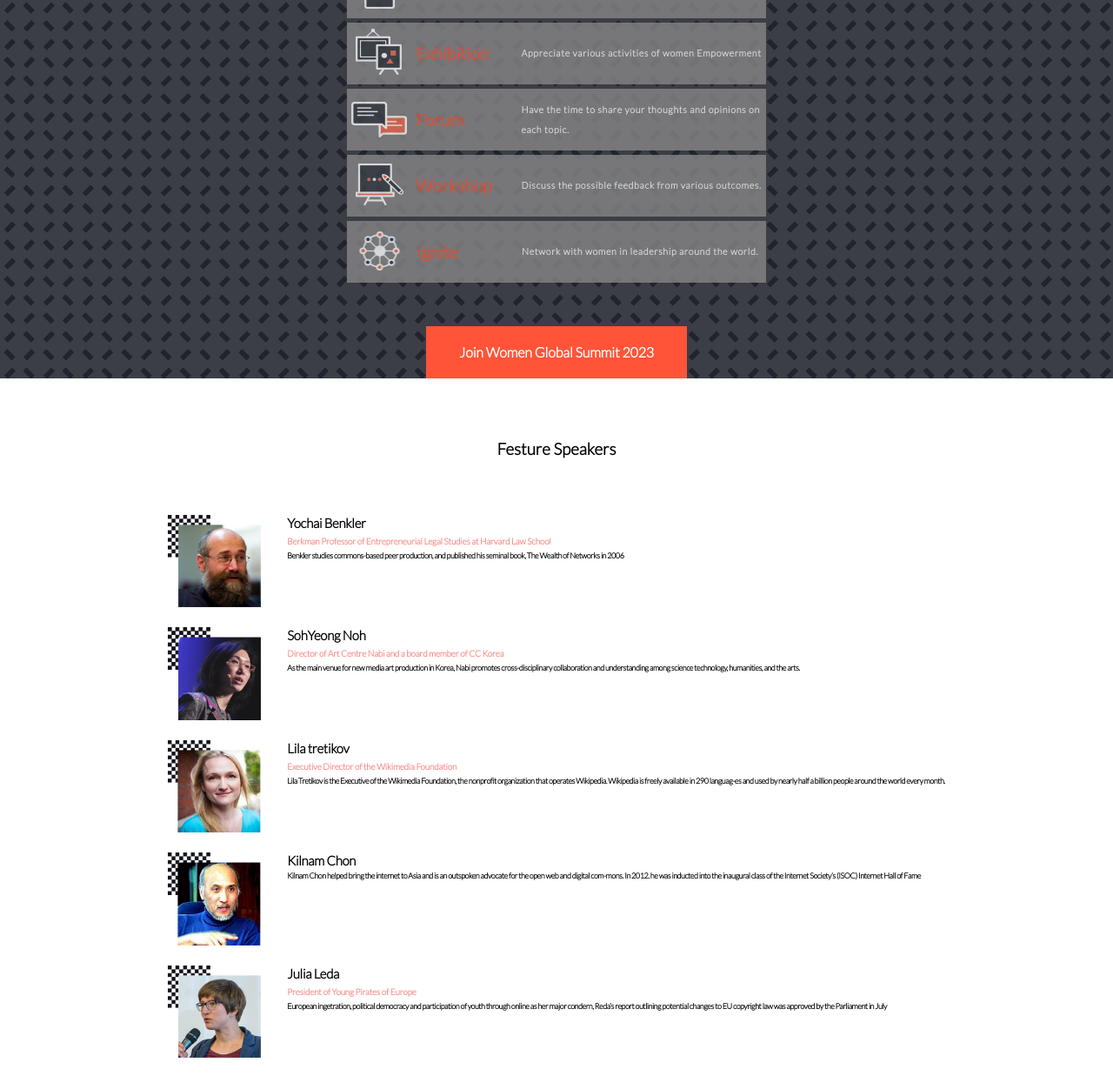
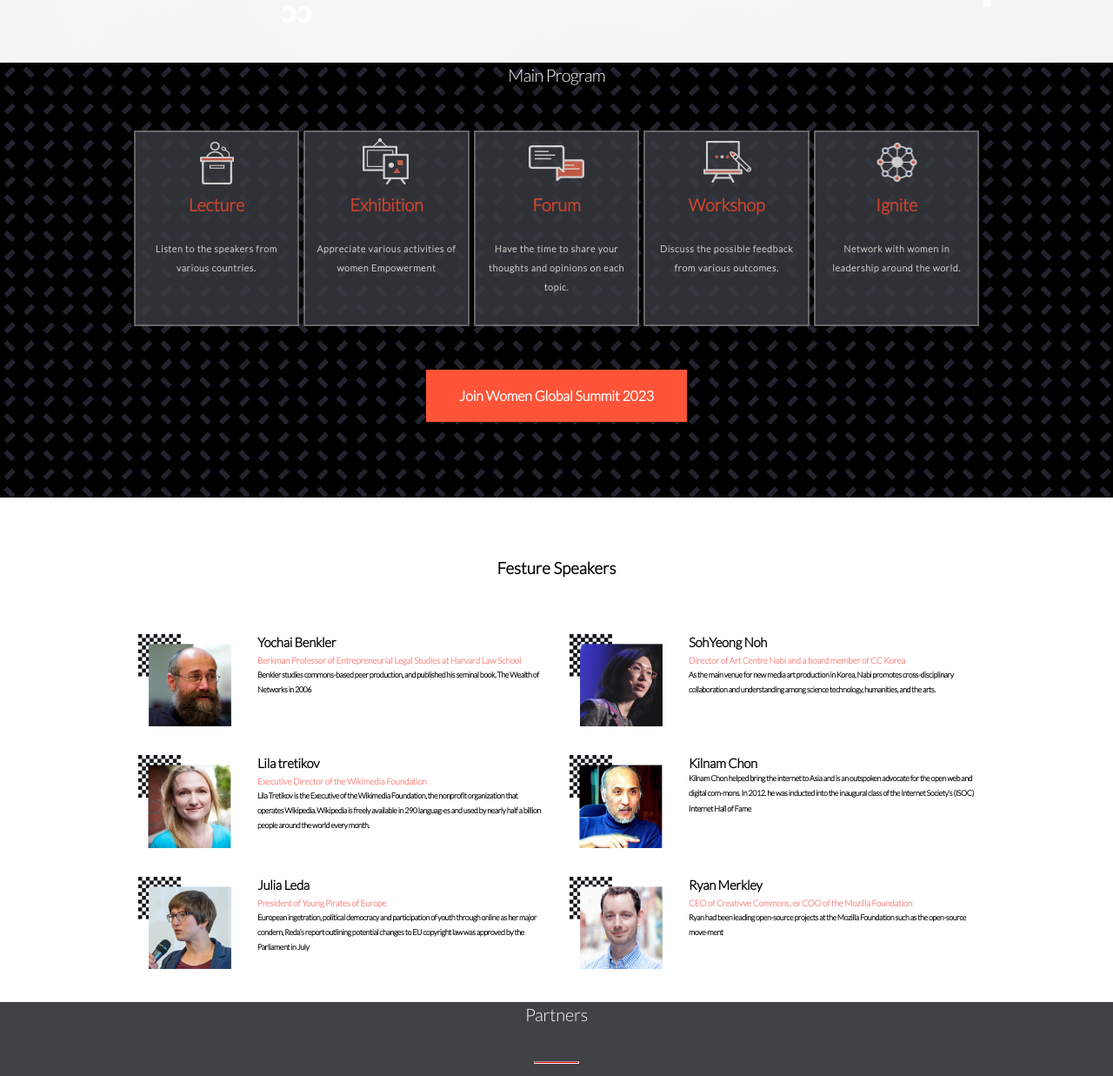
Before and after one commit to enocol/capstone-project, a plain HTML site: page index.html in a window 1280 px wide. Shown: the part 540-1777 px from the top of the page at 87% size. Drawn offline with Linux system fonts and the light colour scheme.

Commit message:
Edit styles

```diff
--- a/styles.css
+++ b/styles.css
@@ -36,10 +36,11 @@
   align-items: center;
   top: 0;
   left: 0;
-  backdrop-filter: blur(20px);
+  backdrop-filter: blur(10px);
   padding-top: 30px;
   transition: all 0.2s ease-in;
   background-color: #868686;
+  z-index: 2;
 }
 
 .mobile-menu a {
@@ -62,9 +63,14 @@
   display: flex;
   justify-content: center;
   flex-direction: column;
-  padding-left: 8%;
+  padding-left: 10%;
   margin-top: 25px;
-  height: auto;
+  height: 500px;
+}
+
+.section1-container {
+  border: 1px solid red;
+  width: 90%;
 }
 
 .h1 {
@@ -130,10 +136,10 @@
 
 .program {
   display: flex;
-  gap: 10px;
+  gap: 5px;
   align-items: center;
   padding: 5px;
-  background-color: #868686;
+  background-color: #3b3e45;
   opacity: 0.8;
 }
 
@@ -143,13 +149,8 @@
   gap: 5px;
 }
 
-.program img {
-  flex: 1;
-}
-
 .program span {
   flex: 1;
-  flex-basis: 5%;
   color: #ff5438;
   font-family: "Lato", sans-serif;
   font-size: 20px;
@@ -160,8 +161,7 @@
 }
 
 .program p {
-  flex: 1;
-  flex-basis: 40%;
+  flex: 2;
   color: #fff;
   font-family: "Lato", sans-serif;
   font-size: 10.703px;
@@ -175,8 +175,9 @@
   display: flex;
   flex-direction: column;
   align-items: center;
-  background-color: #3b3e45;
+  background-color: black;
   background-image: url("./images/icons/bg-maze.png");
+  height: 600px;
 }
 
 .section2-container h2 {
@@ -185,7 +186,7 @@
   font-size: 20px;
   font-style: normal;
   font-weight: 400;
-  line-height: 28px; /* 140% */
+  line-height: 28px;
   letter-spacing: -0.8px;
 }
 
@@ -266,6 +267,40 @@
   height: 106.399px;
 }
 
+.section4-container {
+  display: flex;
+  justify-content: center;
+  align-items: center;
+  flex-direction: column;
+  gap: 40px;
+  background-color: #414246;
+}
+
+.partners {
+  display: flex;
+  flex-wrap: wrap;
+  line-height: 1.5;
+  justify-content: center;
+  gap: 10px;
+}
+
+.h5 {
+  color: #fff;
+  font-family: "Lato" sans-serif;
+  font-size: 20px;
+  font-style: normal;
+  font-weight: 400;
+  line-height: 28px;
+  letter-spacing: -0.2px;
+}
+
+.line {
+  color: red;
+  width: 4%;
+  background-color: red;
+  height: 3px;
+}
+
 @media screen and (min-width: 768px) {
   .banner .banner-list {
     display: flex;
@@ -324,4 +359,32 @@
     visibility: hidden;
     position: absolute;
   }
+
+  .speakers {
+    display: grid;
+    grid-template-columns: 50% 50%;
+    width: 80%;
+  }
+
+  .program-container {
+    flex-direction: row;
+    width: 80%;
+    align-items: center;
+    justify-content: center;
+  }
+
+  .program {
+    flex-direction: column;
+    width: 100%;
+    height: 225px;
+    border: 2px solid gray;
+  }
+
+  .program p {
+    text-align: center;
+  }
+
+  .section2 {
+    height: 500px;
+  }
 }
```
